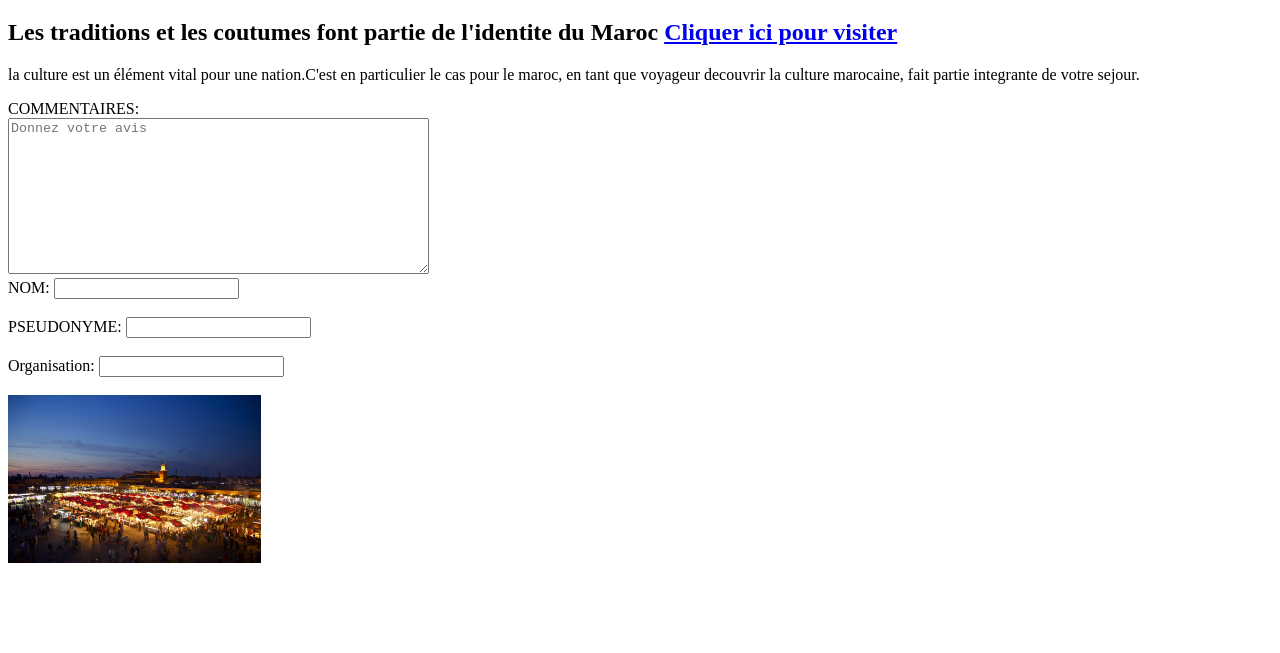
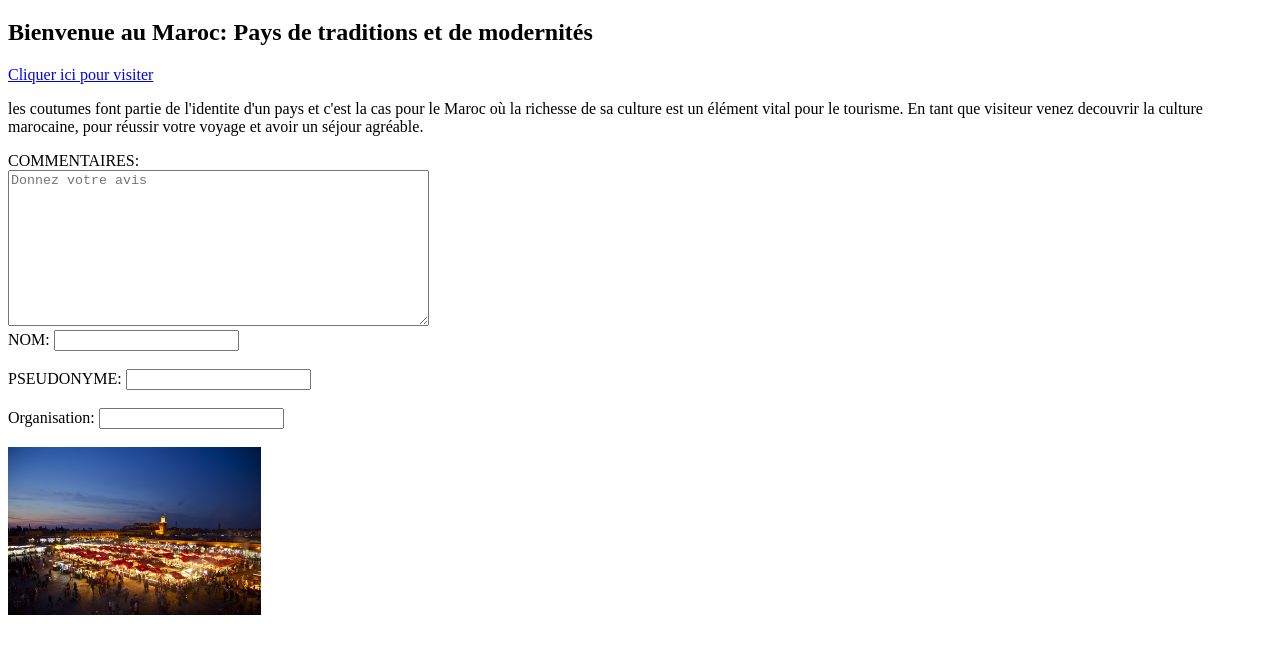
Before and after one commit to Kowa12/Mapage, a plain HTML site: page index.html in a window 1280 px wide. Shown: the part 61-714 px from the top of the page. Drawn offline with Linux system fonts and the light colour scheme.

Commit message:
Update index.html

```diff
--- a/index.html
+++ b/index.html
@@ -6,9 +6,10 @@
  </head>
  <body>
    <h1 style="text-align: center;">Visite Guidée </h1>
-   <h2 style="font-size: 15 pt;">Les traditions et les coutumes font partie de l'identite du Maroc
-   <a href="https://www.lesjardinsdelamedina.com/blog/2018/12/20/20-choses-a-savoir-sur-le-maroc"> Cliquer ici pour visiter </a></h2>
-		 <p style=":green;">la culture est un élément vital pour une nation.C'est en particulier le cas pour le maroc, en tant que voyageur decouvrir la culture marocaine, fait partie integrante de votre sejour.</p>
+   <h2 style="font-size: 15 pt;"> Bienvenue au Maroc: Pays de traditions et de modernités</h2>
+   <a href="https://www.lesjardinsdelamedina.com/blog/2018/12/20/20-choses-a-savoir-sur-le-maroc"> Cliquer ici pour visiter </a>
+		 <p style=":green;">les coutumes font partie de l'identite d'un pays et c'est la cas pour le Maroc où la richesse de sa culture est un élément vital pour le tourisme.
+			 En tant que visiteur venez decouvrir la culture marocaine, pour réussir votre voyage et avoir un séjour agréable.</p>
 		 <form method="post" action="maroc.php">
 		 <label>COMMENTAIRES:</label><br>
 		 <textarea name="comment" rows="10" cols="50" id="userform" placeholder="Donnez votre avis"></textarea><br>
```
